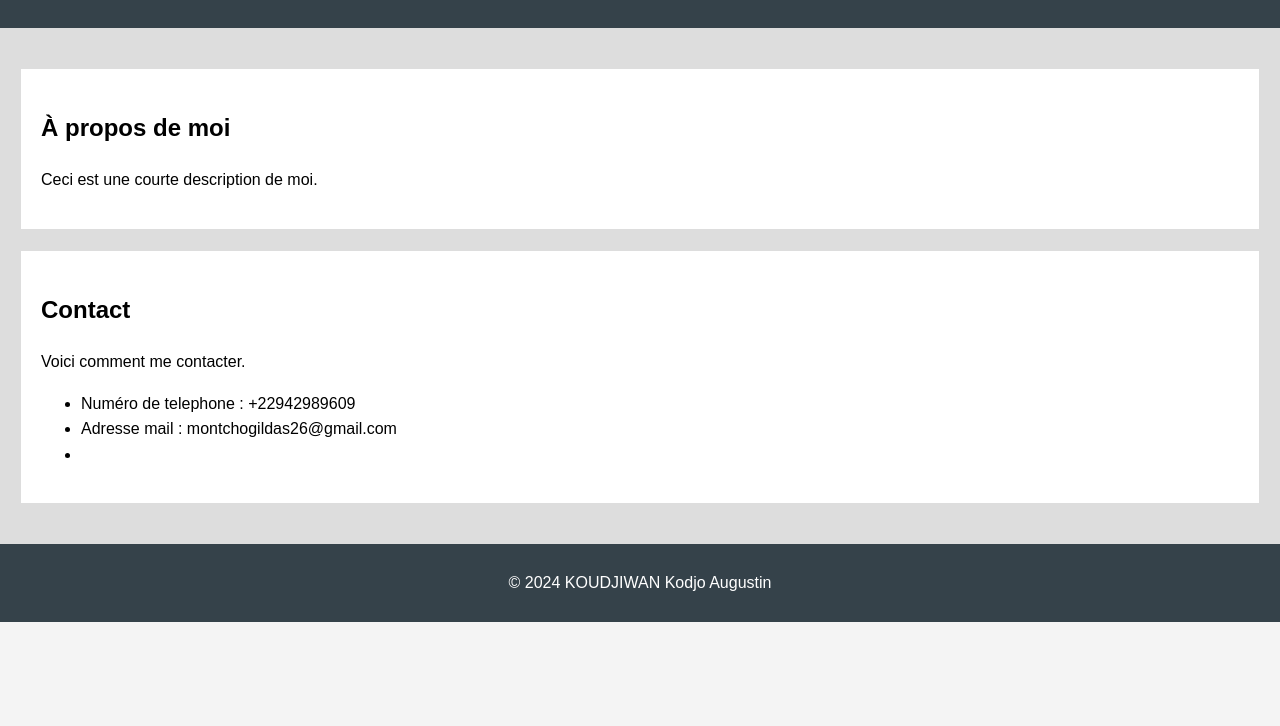
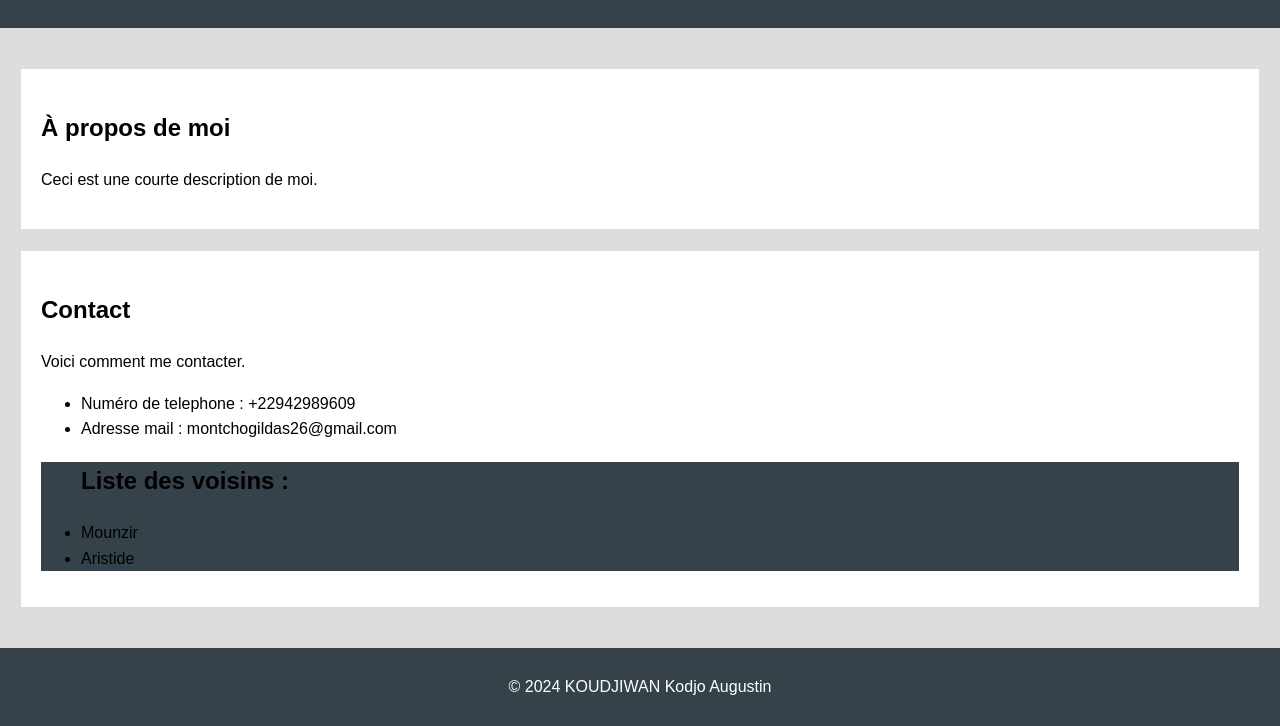
Before and after one commit to Montcho-Gildas/projet_cours, a plain HTML site: page index.html in a window 1280 px wide. Shown: the part 106-832 px from the top of the page. Before the commit the page ends 800 px from the top, so only its background shows below. Drawn offline with Linux system fonts and the light colour scheme.

Commit message:
patati patata

```diff
--- a/index.html
+++ b/index.html
@@ -21,8 +21,15 @@
             <ul>
                 <li>Numéro de telephone : +22942989609</li>
                 <li>Adresse mail : montchogildas26@gmail.com</li>
-                <li></li>
             </ul>
+            <div class="amis">
+                <ul>
+                    <h2>Liste des voisins :</h2>
+                    <li>Mounzir</li>
+                    <li>Aristide</li>
+                </ul>
+            </div>
+
         </section>
     </main>
     <footer>
```
